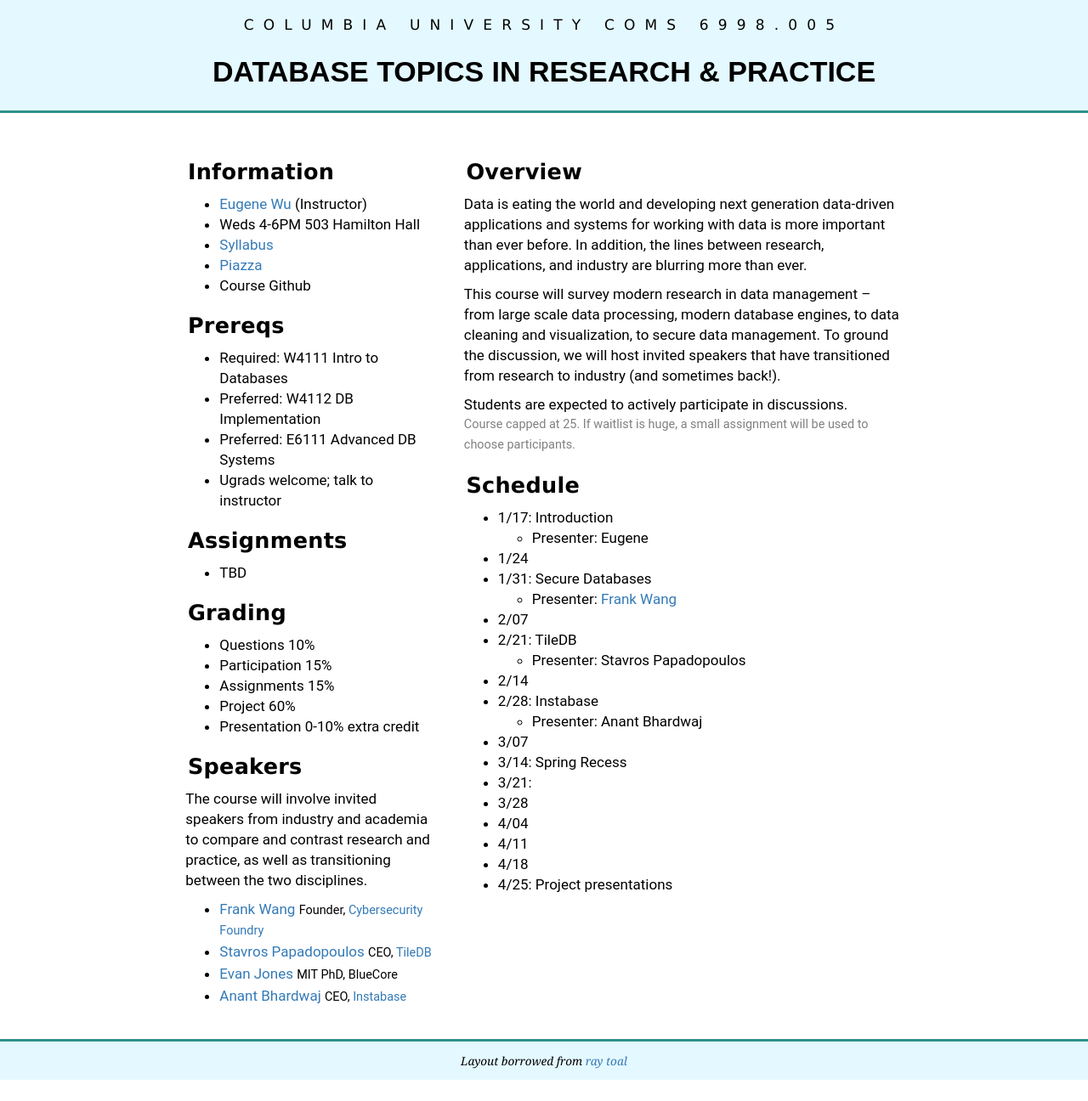
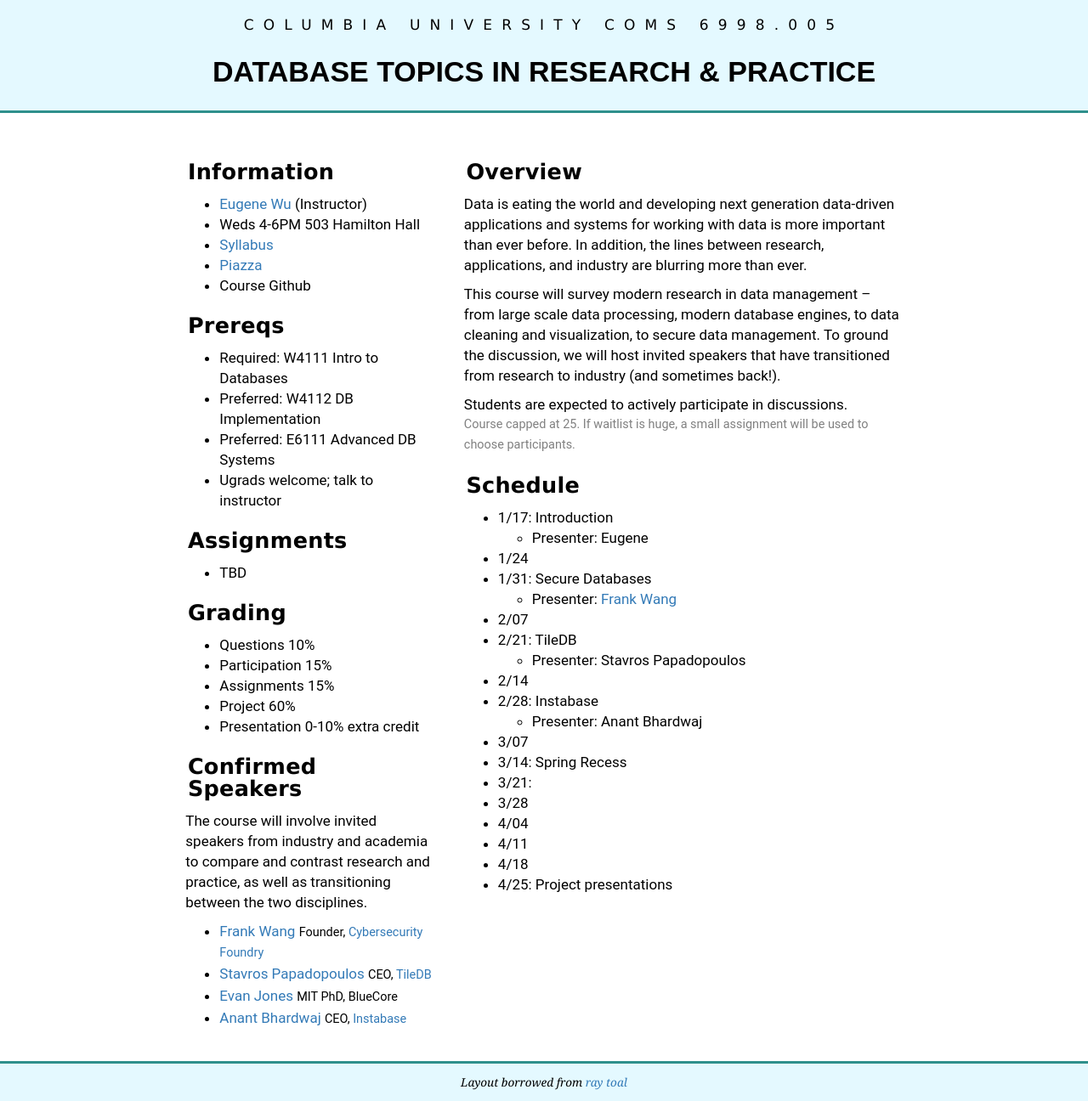
Before and after one commit to columbiadb/columbiadb.github.io, a Jekyll site: the page built from index.md, in a window 1280 px wide. Shown: the whole page at 85% size. Built offline with Jekyll 4.4.1, drawn with Linux system fonts in a browser that asks for light colours; before the commit the page ends 1271 px from its top, so only the background shows below that.

Commit message:
updated website

```diff
--- a/_includes/index_left.md
+++ b/_includes/index_left.md
@@ -30,7 +30,7 @@
 
 
 
-#### Speakers
+#### Confirmed Speakers
 
 The course will involve invited speakers from industry and academia to compare and contrast research and practice, as well as transitioning between the two disciplines.
 
```
